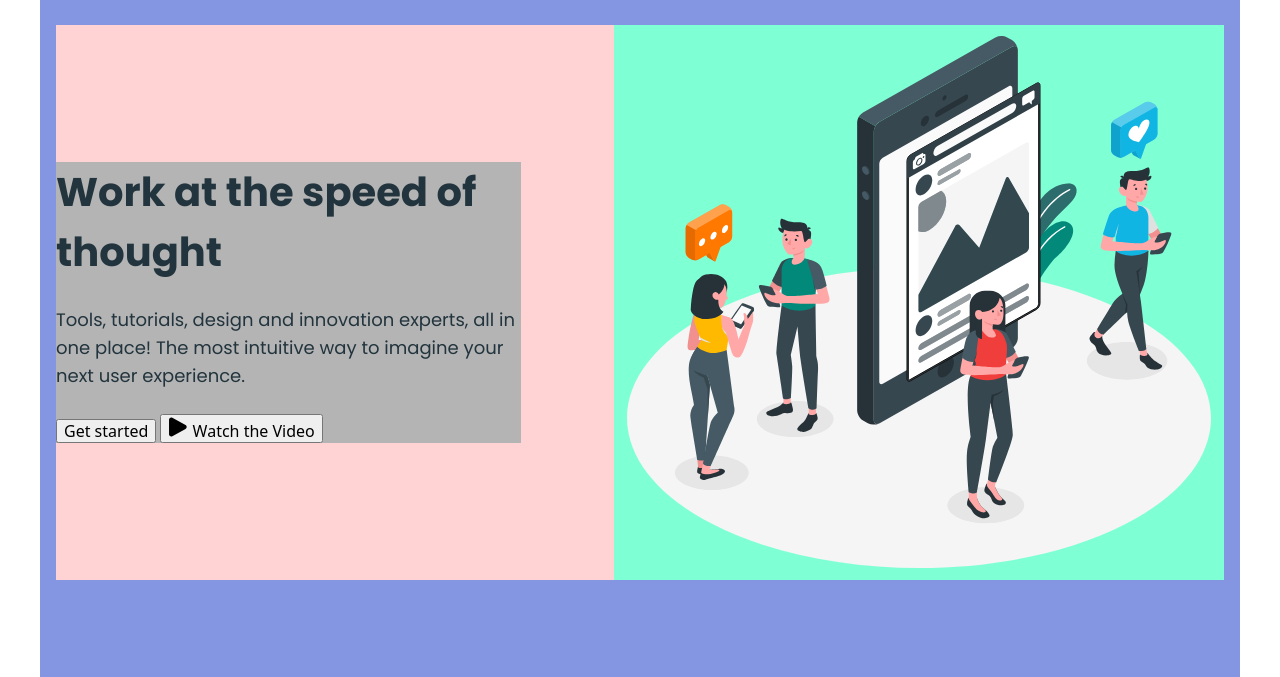
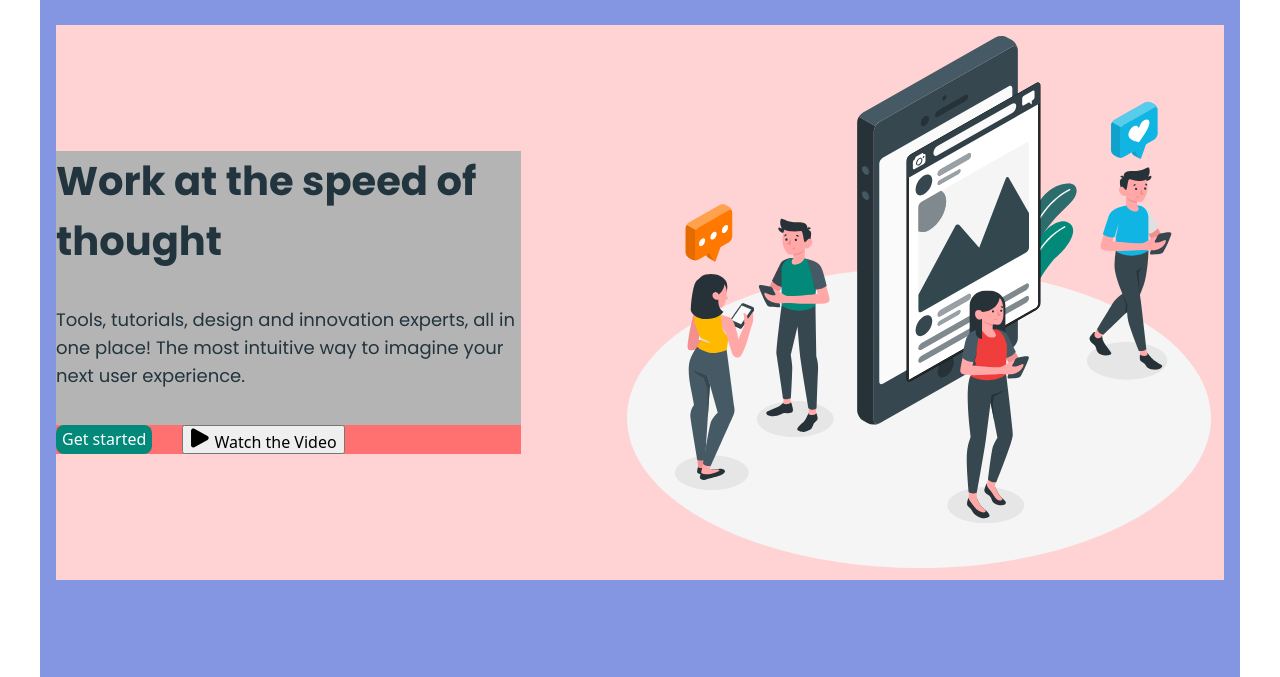
Before and after one commit to Oleksii996/business-promotion_html-css, a website built with Vite: page src/index.html in a window 1280 px wide. Shown: the part 80-757 px from the top of the page. Built offline with nearby package versions, Linux system fonts and the light colour scheme; files whose address does not match are found by name; a web font is replaced by a local one.

Commit message:
update code

```diff
--- a/src/css/base.css
+++ b/src/css/base.css
@@ -33,6 +33,7 @@ main:has(.back-link) {
   text-align: center;
 }
 
+/* #region text */
 h1 {
   font-family: 'Poppins';
   font-weight: 700;
@@ -49,3 +50,13 @@ p {
 
   color: rgb(34, 52, 61);
 }
+/* #endregion */
+
+/* #region buttons */
+.button-type-green {
+  background-color: rgb(2, 137, 122);
+  color: rgb(255, 255, 255);
+  border: none;
+  border-radius: 8px;
+}
+/* #endregion */
--- a/src/css/parts_css/1_product.css
+++ b/src/css/parts_css/1_product.css
@@ -26,10 +26,17 @@
   display: flex;
   flex-direction: column;
   height: fit-content;
-  gap: 24px;
+  gap: 35px;
   width: 465px;
 
   background-color: rgb(180, 180, 180);
+}
+
+.product-one-buttons {
+  background-color: rgb(255, 112, 112);
+  display: flex;
+  flex-direction: row;
+  gap: 30px;
 }
 /* #endregion */
 
--- a/src/partials/product.html
+++ b/src/partials/product.html
@@ -2,13 +2,13 @@
   <!--Section One-->
   <div class="product-one part">
     <div class="product-one-info">
-      <h1 class="headliner-one">Work at the speed of thought</h1>
-      <p class="paragraph-poppins-18 section-1-paragraph">
+      <h1>Work at the speed of thought</h1>
+      <p>
         Tools, tutorials, design and innovation experts, all in one place! The
         most intuitive way to imagine your next user experience.
       </p>
-      <div class="two-buttons">
-        <button class="main-btn btn-get-started" type="button">
+      <div class="product-one-buttons">
+        <button class="button-type-green" type="button">
           <a href="">Get started</a>
         </button>
         <button class="btn-watch-the-video" type="button">
@@ -24,7 +24,7 @@
       alt="Hero"
       width="610"
       height="555"
-      style="background-color: aquamarine"
+      style="background-color: transparent"
     />
   </div>
 
```
